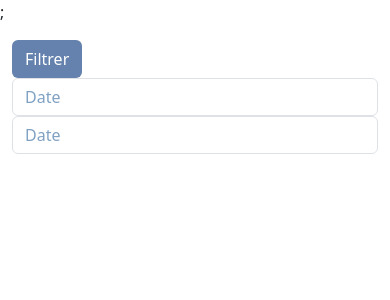
After one commit to Blyss09/ProjetStage, a PHP site: page /components/component_date_filter.html in a window 390 px wide. The commit adds this page. Shown: the top 300 px of the page. Run offline with PHP 8.4, Linux system fonts and the light colour scheme.

Commit message:
Date_filter + date_filter.js class, bell component, updated scss file for new colors

```diff
--- /dev/null
+++ b/components/component_date_filter.html
@@ -0,0 +1,54 @@
+<!DOCTYPE html>
+<html lang="en">
+<head>
+  <meta charset="UTF-8">
+  <meta name="viewport" content="width=device-width, initial-scale=1.0">
+  <title>Datepicker Example</title>
+  <link href="https://cdn.jsdelivr.net/npm/bootstrap@5.3.0-alpha3/dist/css/bootstrap.min.css" rel="stylesheet">
+  <script src="https://code.jquery.com/jquery-3.6.0.min.js"></script>
+  <link href="https://cdnjs.cloudflare.com/ajax/libs/bootstrap-datepicker/1.9.0/css/bootstrap-datepicker.min.css" rel="stylesheet">
+  <link href="../styles/styles.css" rel="stylesheet">;
+</head>
+<body>
+    <div class="container mt-3">
+
+      <div class="row align-items-center"><div class="col-md-1">
+          <button id="filterBtn" class="btn filterButton fontWhite">Filtrer</button>
+        </div>
+        <div class="col-md-1">
+          <input type="text" class="form-control dateControl" id="startDate" placeholder="Date">
+        </div>
+        <div class="col-md-1">
+          <input type="text" class="form-control dateControl" id="endDate" placeholder="Date">
+        </div>
+
+      </div>
+      <div id="dataDisplay" class="mt-5">
+        <!-- Ici on montre les données, le target du script étant l'id datadisplay.
+         Voir dans le script :
+         data.forEach(item => {
+        dataDisplay.append(`<p>${item.name} - ${item.date}</p>`);-->
+      </div>
+
+
+
+
+  <script src="https://cdnjs.cloudflare.com/ajax/libs/bootstrap-datepicker/1.9.0/js/bootstrap-datepicker.min.js"></script>
+
+  <script src="https://cdn.jsdelivr.net/npm/bootstrap@5.3.0-alpha3/dist/js/bootstrap.bundle.min.js"></script>
+
+
+
+    <script src="https://code.jquery.com/jquery-3.6.0.min.js"></script>
+<script src="https://cdnjs.cloudflare.com/ajax/libs/bootstrap-datepicker/1.9.0/js/bootstrap-datepicker.min.js"></script>
+    <script type="module">
+      import DateFilter from '../scripts/Classes/DateFilter.js';
+
+
+      const dateFilter = new DateFilter('#startDate', '#endDate', '#filterBtn', '#dataDisplay');
+    </script>
+
+
+
+</body>
+</html>
--- a/dependencies/package.json
+++ b/dependencies/package.json
@@ -1,5 +1,5 @@
 {
   "dependencies": {
-    "sass": "^1.79.3"
+    "jquery": "^3.7.1"
   }
 }
--- /dev/null
+++ b/scripts/Classes/DateFilter.js
@@ -0,0 +1,67 @@
+
+
+class DateFilter {
+
+    constructor(startDateSelector, endDateSelector, filterBtnSelector, dataDisplaySelector) {
+        this.startDateInput = $(startDateSelector);
+        this.endDateInput = $(endDateSelector);
+        this.filterBtn = $(filterBtnSelector);
+        this.dataDisplay = $(dataDisplaySelector);
+        this.sampleData = [
+            { id: 1, name: "Item 1", date: "2023-09-20" },
+            { id: 2, name: "Item 2", date: "2023-09-22" },
+            { id: 3, name: "Item 3", date: "2023-09-25" },
+            { id: 4, name: "Item 4", date: "2023-10-01" },
+          ];
+
+          // initialize date pickers
+          this.initDatePickers();
+
+          this.filterBtn.on('click', () => this.handleFilter());
+    }
+
+    initDatePickers() {
+        console.log(this.startDateInput, this.endDateInput); // Check if selectors work
+        this.startDateInput.datepicker({
+          format: 'yyyy-mm-dd',
+          autoclose: true,
+        });
+
+        this.endDateInput.datepicker({
+          format: 'yyyy-mm-dd',
+          autoclose: true,
+        });
+      }
+
+      handleFilter() {
+        const startDate = this.startDateInput.val();
+        const endDate = this.endDateInput.val();
+
+        if (startDate && endDate) {
+          this.filterData(startDate, endDate);
+        } else {
+          alert("Selectionner une date de debut et de fin");
+        }
+      }
+
+      filterData(startDate, endDate) {
+        const filteredData = this.sampleData.filter(item => {
+          return item.date >= startDate && item.date <= endDate;
+        });
+        this.displayData(filteredData);
+      }
+
+      //sampleData ici sera à remplacer par nos données, le filtre itère ensuite selon la demande
+      displayData(data) {
+        this.dataDisplay.empty();
+        if (data.length === 0) {
+          this.dataDisplay.append('<p>No data found for the selected date range.</p>');
+        } else {
+          data.forEach(item => {
+            this.dataDisplay.append(`<p>${item.name} - ${item.date}</p>`);
+          });
+        }
+      }
+    }
+
+    export default DateFilter;
--- a/styles/styles.css
+++ b/styles/styles.css
@@ -1 +1,19 @@
-/*# sourceMappingURL=styles.css.map */
+.bell {
+  background-color: rgb(37, 150, 190);
+}
+
+.filterButton {
+  background-color: rgb(100, 130, 173);
+}
+
+.dateControl::-moz-placeholder {
+  color: rgb(127, 161, 195);
+}
+
+.dateControl::placeholder {
+  color: rgb(127, 161, 195);
+}
+
+.fontWhite {
+  color: rgb(255, 255, 255);
+}/*# sourceMappingURL=styles.css.map */
--- a/styles/styles.scss
+++ b/styles/styles.scss
@@ -1,8 +1,26 @@
-$pageBackground : rgba(100, 130, 173, 1); //Background
-$sideBar : rgba(127, 161, 195, 1); //SideBar
-$logOut : rgba(248, 60, 60, 1); //Déconnexion
-$searchButton : rgb(76, 146, 137); //dividers
-$paginationActive : rgb(6,24,69); //Boutton actf de la pagination
-$createButtonProject: rgb(32, 210, 169); //Boutton de création de projet
-$returnButton: rgb(35,28,138); //Boutton retour
-$returnButtonPag: rgb(103, 103, 103); //Boutton retour de la pagination
+$pageBackground: rgba(100, 130, 173, 1);
+$sideBar: rgba(127, 161, 195, 1);
+$logOut: rgba(248, 60, 60, 1);
+$searchButton: rgb(76, 146, 137);
+$paginationActive: rgb(6, 24, 69);
+$createButtonProject: rgb(32, 210, 169);
+$returnButton: rgb(35, 28, 138);
+$returnButtonPag: rgb(103, 103, 103);
+$bellColor: rgb(37, 150, 190);
+$white: rgb(255,255,255);
+
+
+.bell {
+  background-color: $bellColor;
+}
+.filterButton {
+  background-color: $pageBackground;
+}
+.dateControl::placeholder {
+
+  color: $sideBar;
+}
+
+.fontWhite {
+  color: $white
+}
```
Also changed, not shown: components/component_bell.html (added, +44 -0 lines), dependencies/package-lock.json, 2 other files.
